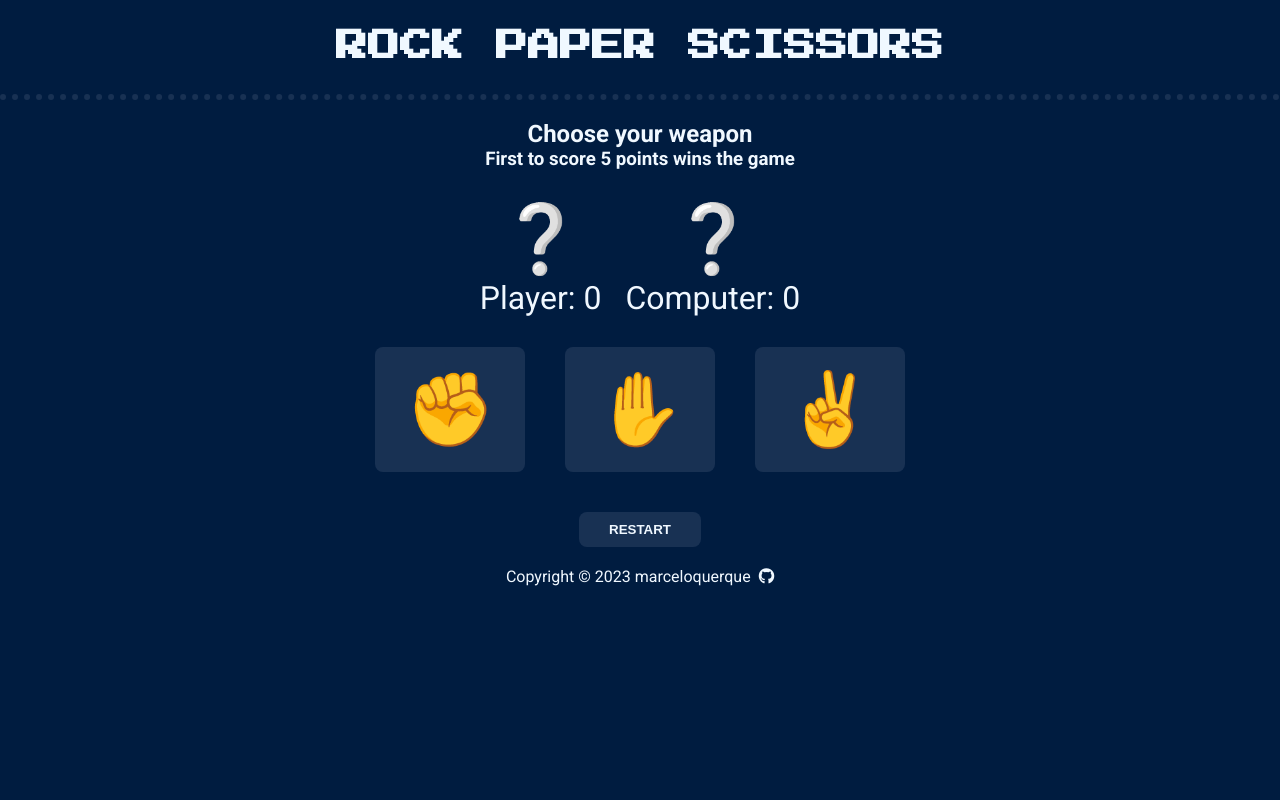
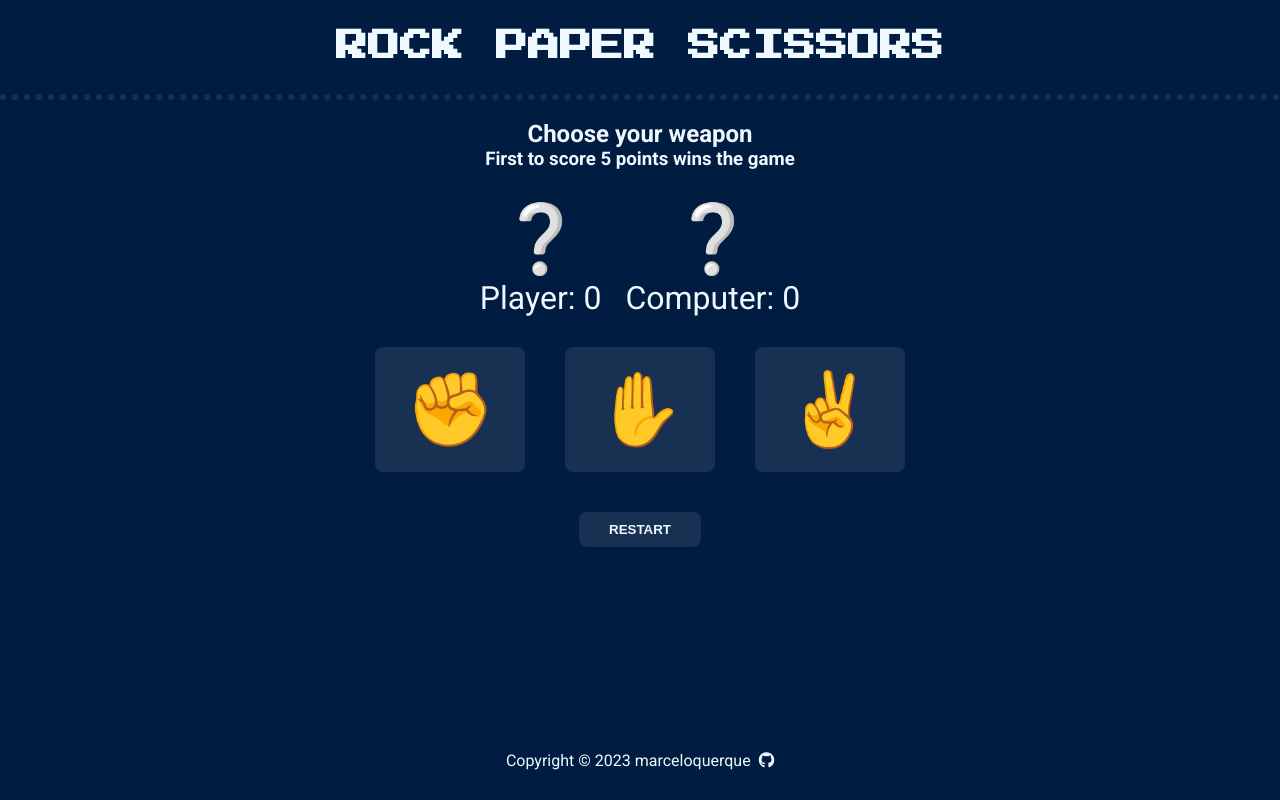
Before and after one commit to marceloquerque/rock-paper-scissors, a plain HTML site: page index.html in a window 1280 px wide. Drawn offline with Linux system fonts and the light colour scheme.

Commit message:
Place footer at the end

```diff
--- a/css/style.css
+++ b/css/style.css
@@ -11,6 +11,7 @@ img {
 
 body {
     position: relative;
+    min-height: 100vh;
     background-color: #001c40;
     color: aliceblue;
     text-align: center;
@@ -99,6 +100,10 @@ body {
     align-items: center;
     justify-content: center;
     gap: 8px;
+    position: absolute;
+    bottom: 0;
+    width: 100%;
+    height: 80px; /* Adjust height as needed */
 }
 
 .footer a {
```
